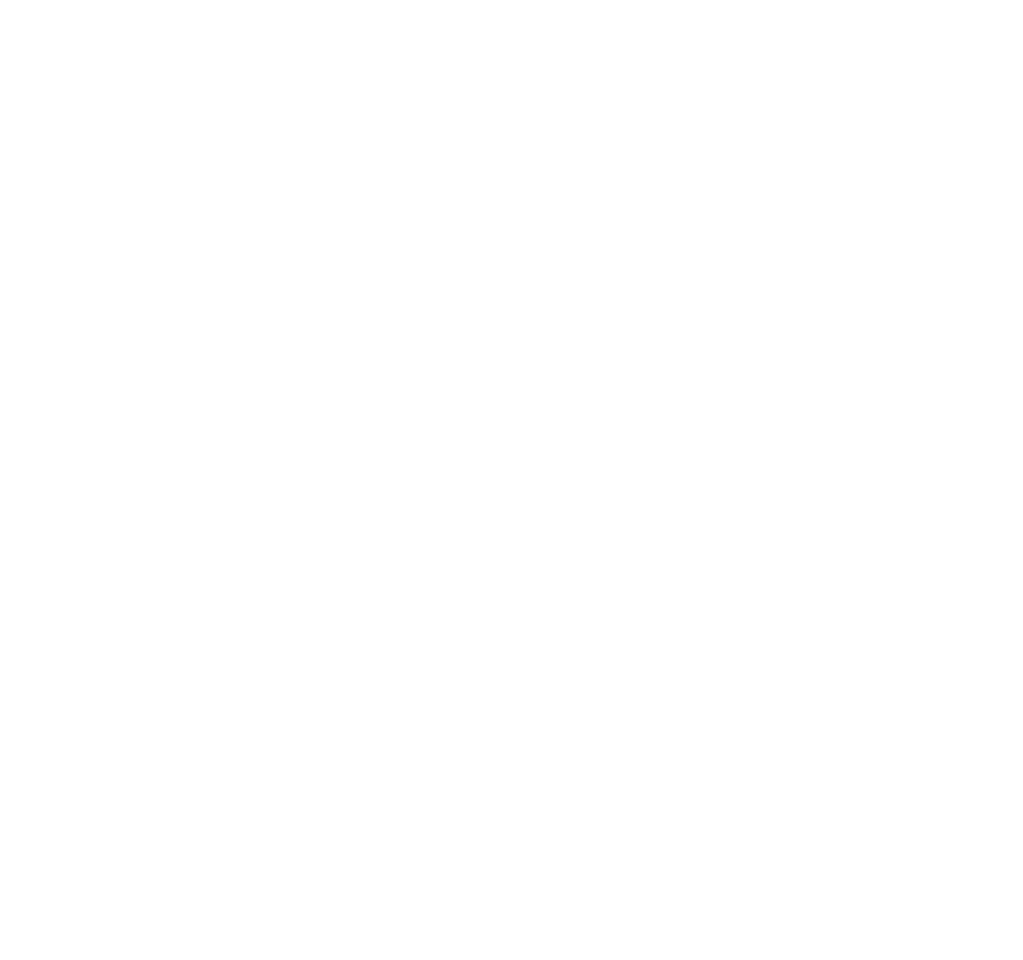
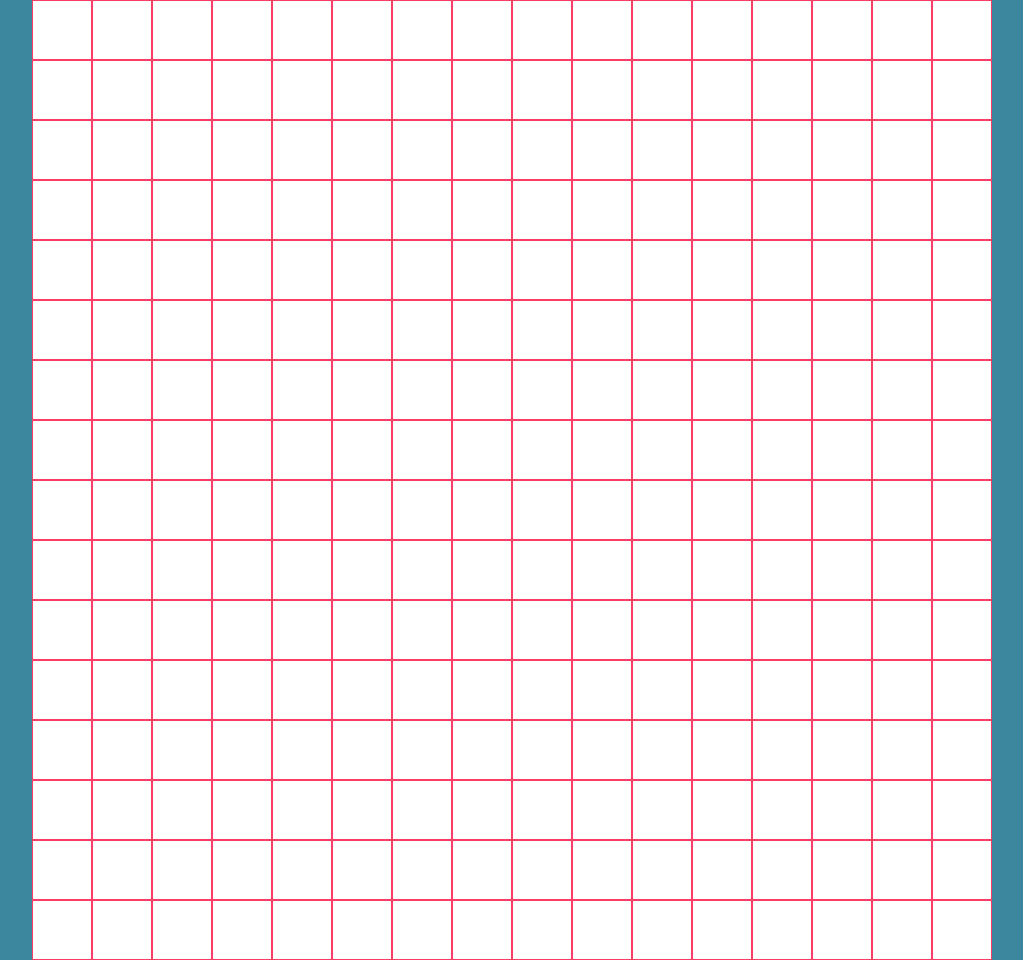
Before and after one commit to annettedm/sketch, a plain HTML site: page index.html in a window 1280 px wide. Shown: the whole page, without its empty margins (128-1151 px from the left). Before the commit the page ends 800 px from the top, so only its background shows below. Drawn offline with Linux system fonts and the light colour scheme.

Commit message:
create a webpage with a 16x16 grid of square divs with red borders

```diff
--- a/index.html
+++ b/index.html
@@ -8,6 +8,8 @@
   <title>Sketch</title>
 </head>
 <body>
+  <div id="divContainer">
 
+  </div>
 </body>
 </html>
--- a/script.js
+++ b/script.js
@@ -0,0 +1,19 @@
+
+// 2. 16x16 grid of square divs with JavaScript.
+//   a. flexbox to make divs appear as a grid
+//   b. pay attention to borders and margins as they may adjust squares size
+// 3. use console.log and devtools for help
+
+const divContainer = document.querySelector("#divContainer");
+
+function createDivs() {
+  for (let i = 0; i < 256; i++) {
+    let div = document.createElement("div");
+    div.style.width = "60px";
+    div.style.height = "60px";
+    div.style.border = "1px solid #fa3d64";
+    divContainer.appendChild(div);
+  }
+}
+
+createDivs();
--- a/styles.css
+++ b/styles.css
@@ -0,0 +1,20 @@
+* {
+  margin: 0;
+  padding: 0;
+  box-sizing: border-box;
+}
+
+body {
+  background-color: rgb(61, 135, 158);
+  display: flex;
+  justify-content: center;
+  align-items: baseline;
+}
+
+#divContainer {
+  background-color: white;
+  width: 960px;
+  height: 960px;
+  display: flex;
+  flex-wrap: wrap;
+}
```
Also changed, not shown: 1 other file.
